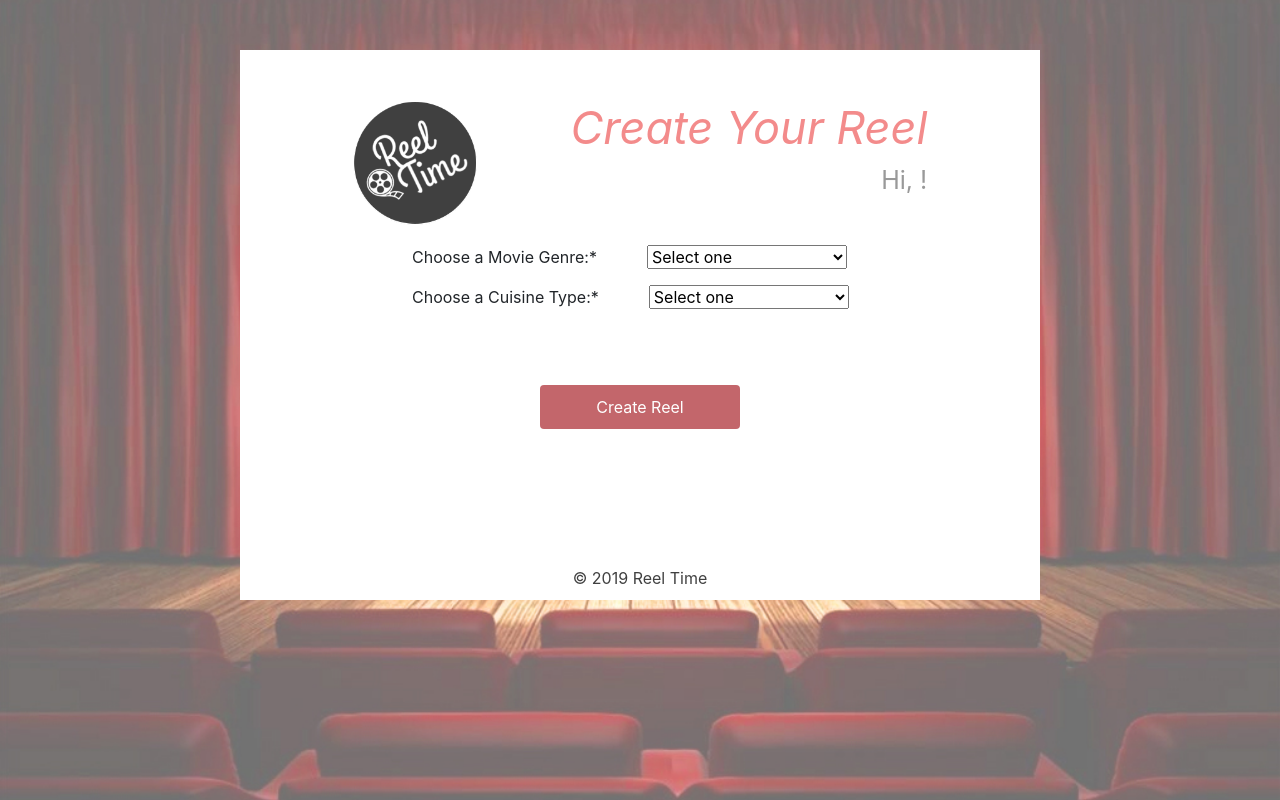
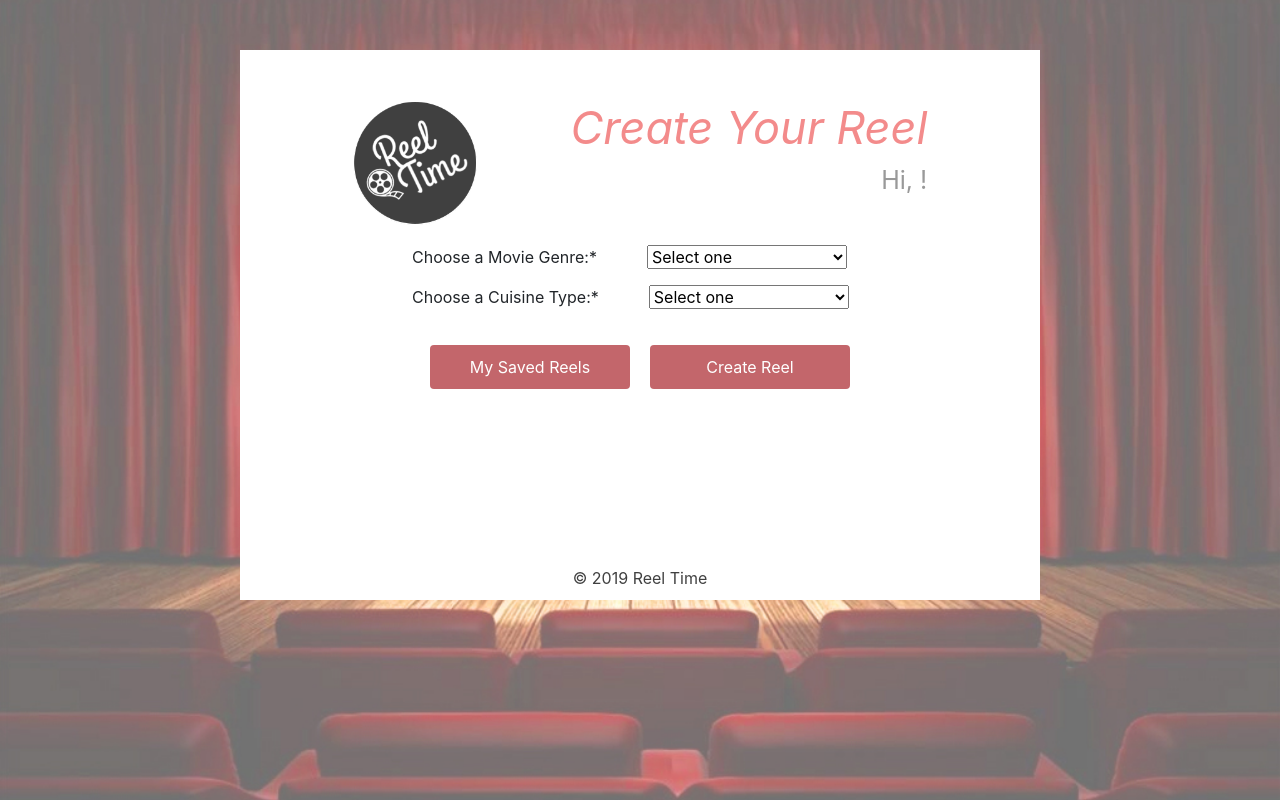
Before and after one commit to seanbelverstone/Reel-Time, a React (Create React App) app in the folder client/: page /dashboard in a window 1280 px wide. Built offline with nearby package versions, Linux system fonts and the light colour scheme.

Commit message:
add button to dashboard page to go to saved reels page

```diff
--- a/client/src/components/DashboardForm/index.js
+++ b/client/src/components/DashboardForm/index.js
@@ -34,9 +34,11 @@ class DashboardForm extends Component {
         window.location.pathname = '/new-reel'
       });
     });
+  }
 
-
-
+  goToSaved = (event) => {
+    event.preventDefault();
+    window.location.pathname = '/saved-reels'
   }
 
   movieSearch = () => {
@@ -136,6 +138,7 @@ class DashboardForm extends Component {
             </select>
           </FormGroup>
           <div className="button-container">
+            <Button onClick={this.goToSaved} id="saved_reels_btn">My Saved Reels</Button>
             <Button onClick={this.onSubmit} id="create_reel_btn">Create Reel</Button>
           </div>
         </Form>
--- a/client/src/components/DashboardForm/style.css
+++ b/client/src/components/DashboardForm/style.css
@@ -1,7 +1,7 @@
 #create_reel_btn {
     width: 200px;
     padding: 10px 20px;
-    margin-top: 60px;
+    margin: 20px 10px;
     background-color: #c3666b;
     border: 0;
     color: #ffffff;
@@ -15,3 +15,18 @@ label {
 select {
     width: 200px;
 }
+#saved_reels_btn {
+    width: 200px;
+    padding: 10px 20px;
+    margin: 20px 10px;
+    background-color: #c3666b;
+    border: 0;
+    color: #ffffff;
+}
+#saved_reels_btn:hover {
+    background-color: #a4494e;;
+}
+.button-container {
+    display: block;
+    margin: 0 auto;
+}
--- a/client/src/pages/SavedReelsPage.js
+++ b/client/src/pages/SavedReelsPage.js
@@ -12,7 +12,7 @@ import API from "../utils/API";
 class SavedReelPage extends Component {
 
   state = {
-    title : "Enjoy Your Saved Reel",
+    title : "Your Saved Reels",
     username: "username"
   }
 
```
